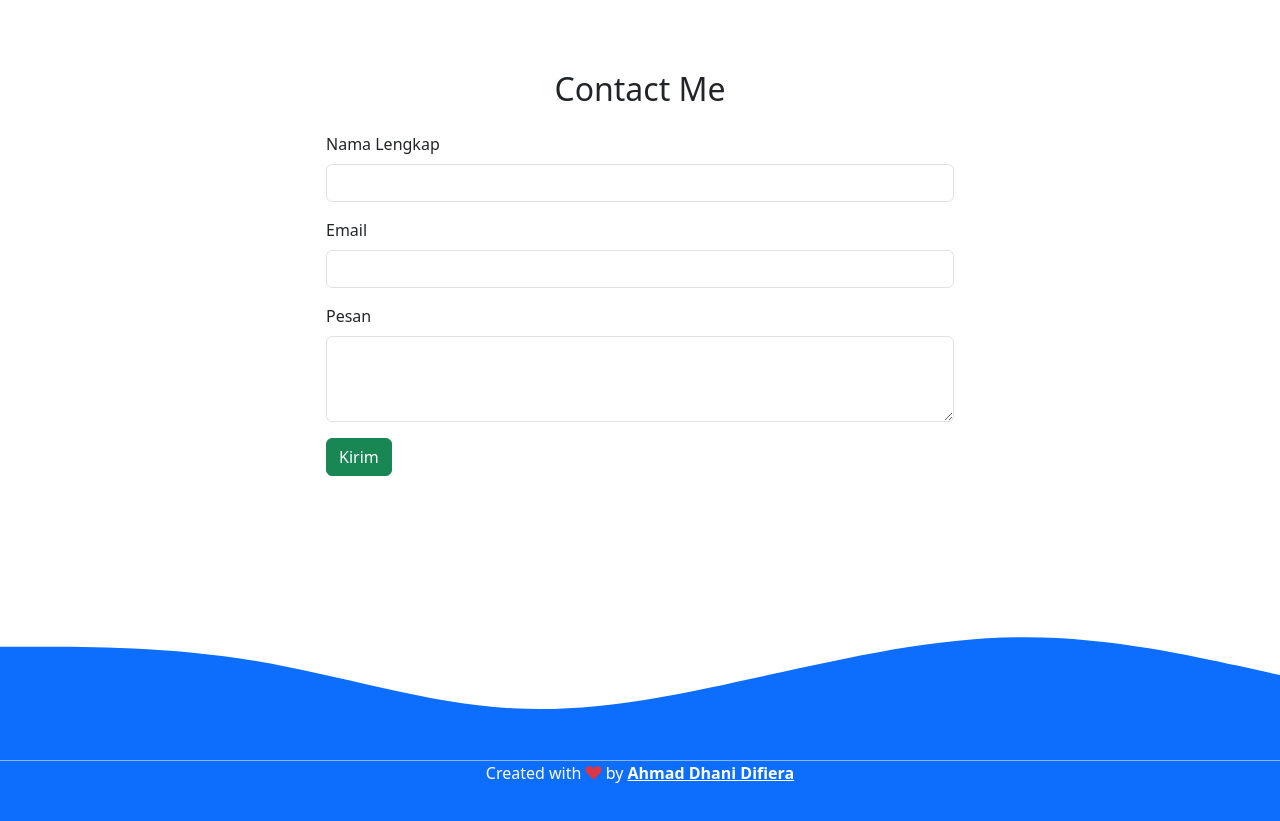
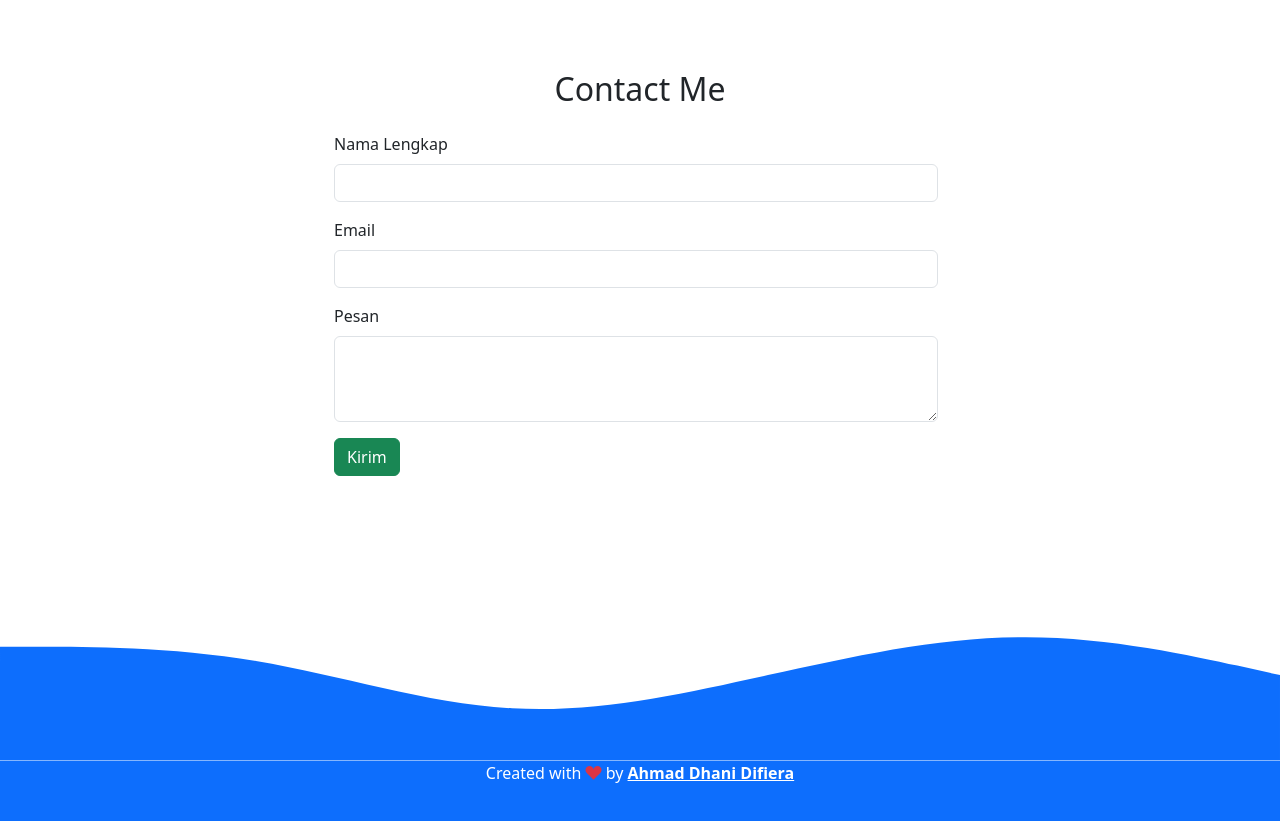
Before and after one commit to cincane/ahmaddhani.github.io, a plain HTML site: page index.html in a window 1280 px wide. Shown: the part 2520-3341 px from the top of the page. Drawn offline with nearby package versions, Linux system fonts and the light colour scheme.

Commit message:
mengubah padding kiri kanan pada contact me

```diff
--- a/index.html
+++ b/index.html
@@ -223,7 +223,7 @@
       <div class="row justify-content-center">
         <div class="col-md-6">
           <form>
-            <div class="mb-3">
+            <div class="mb-3 ps-2 pe-3">
               <label for="name" class="form-label">Nama Lengkap</label>
               <input
                 type="text"
@@ -232,7 +232,7 @@
                 aria-describedby="name"
               />
             </div>
-            <div class="mb-3">
+            <div class="mb-3 ps-2 pe-3">
               <label for="email" class="form-label">Email</label>
               <input
                 type="email"
@@ -241,11 +241,13 @@
                 aria-describedby="email"
               />
             </div>
-            <div class="mb-3">
+            <div class="mb-3 ps-2 pe-3">
               <label for="pesan" class="form-label">Pesan</label>
               <textarea class="form-control" id="pesan" rows="3"></textarea>
             </div>
-            <button type="submit" class="btn btn-success">Kirim</button>
+            <div class="ps-2">
+              <button type="submit" class="btn btn-success">Kirim</button>
+            </div>
           </form>
         </div>
       </div>
```
Also changed, not shown: style.css (line endings or trailing spaces).
